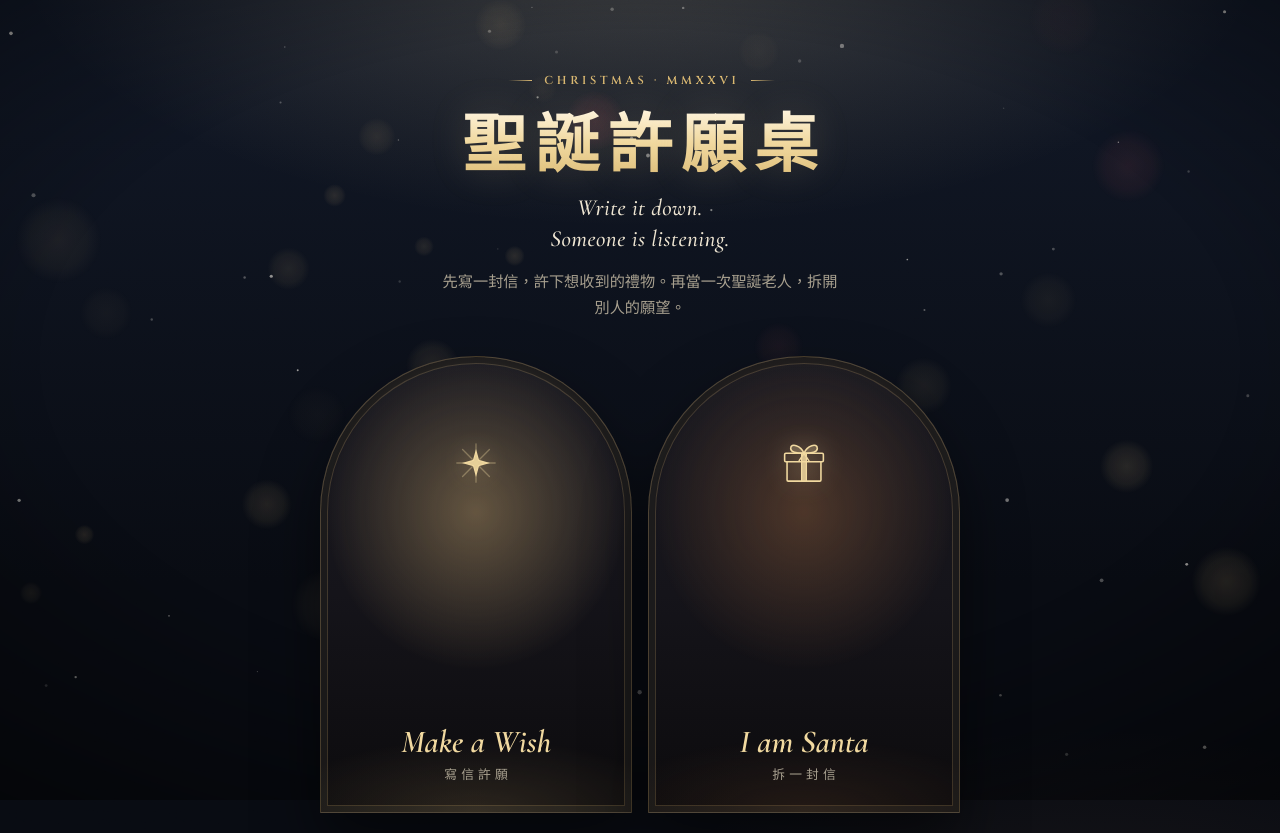
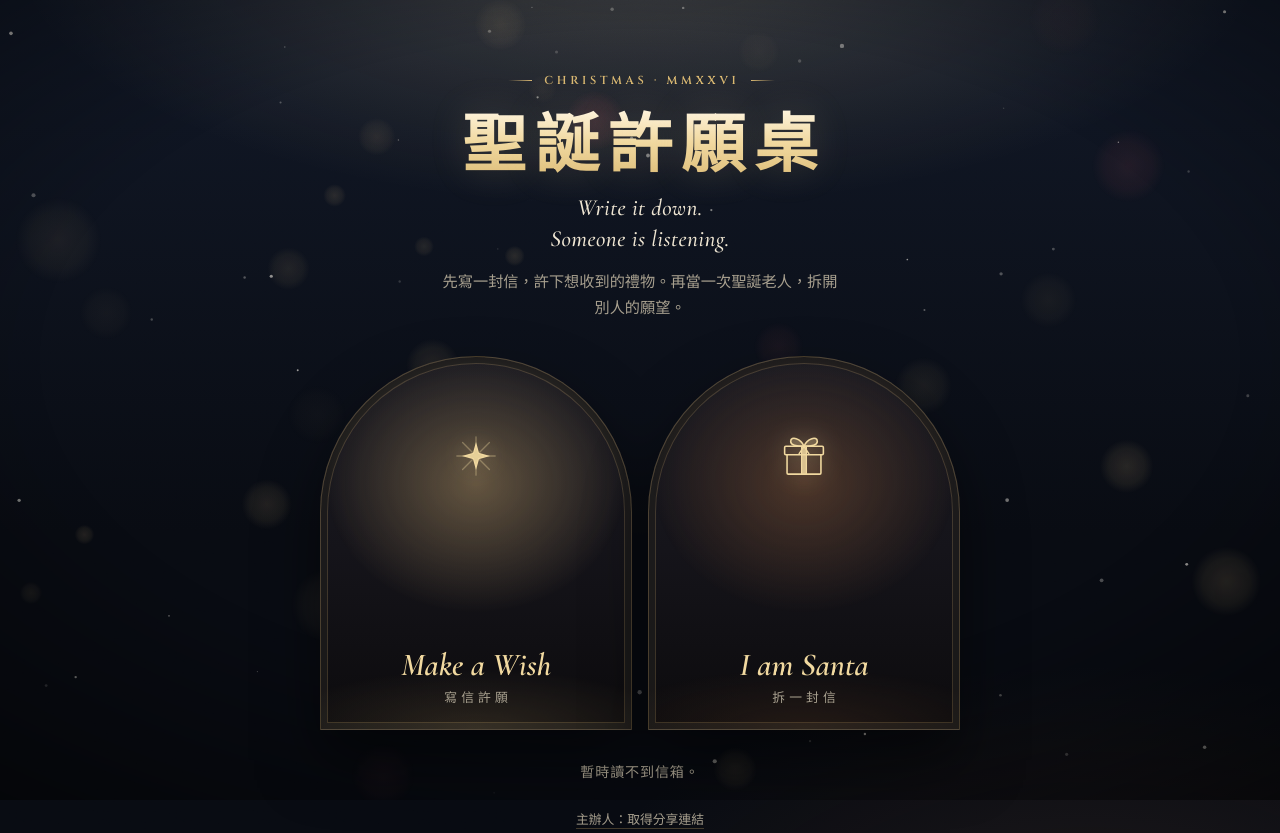
Before and after one commit to Sereineeee/christmas, a plain HTML site: page index.html in a window 1280 px wide. Shown: the top 833 px of the page. Drawn offline with nearby package versions, Linux system fonts and the light colour scheme; no server answers; a web font is replaced by a local one.

Commit message:
入口門縮短
Co-Authored-By: Claude Opus 5.5 <noreply@anthropic.com>
Claude-Session: https://claude.ai/code/session_011m5bv1AudWECqarSR7AaWU

```diff
--- a/index.html
+++ b/index.html
@@ -110,7 +110,7 @@ a { color: inherit; }
 .doors { display: grid; grid-template-columns: 1fr 1fr; gap: 16px; margin-top: 36px; }
 .door {
   position: relative; display: flex; flex-direction: column; align-items: center; justify-content: flex-end; gap: 6px;
-  aspect-ratio: 3 / 4.4; padding: 20px 10px 26px; text-align: center; text-decoration: none; color: var(--fg);
+  aspect-ratio: 3 / 3.6; padding: 18px 10px 20px; text-align: center; text-decoration: none; color: var(--fg);
   border-radius: 999px 999px 6px 6px; border: 1px solid var(--line); overflow: hidden; isolation: isolate;
   background: linear-gradient(180deg, #1b1b22 0%, #15141a 52%, #0c0b0d 100%);
   box-shadow: inset 0 0 0 6px rgba(8, 11, 18, 0.65), inset 0 0 0 7px rgba(217, 184, 114, 0.22), 0 30px 60px rgba(0, 0, 0, 0.5);
@@ -125,7 +125,7 @@ a { color: inherit; }
 .door:hover { transform: translateY(-6px); border-color: rgba(217, 184, 114, 0.6); }
 .door:hover::before { opacity: 1; }
 .door:active { transform: translateY(-2px); }
-.door svg { width: 46px; height: 46px; flex: none; margin-bottom: auto; margin-top: 22%; filter: drop-shadow(0 0 12px rgba(241, 217, 160, 0.45)); }
+.door svg { width: 46px; height: 46px; flex: none; margin-bottom: auto; margin-top: 20%; filter: drop-shadow(0 0 12px rgba(241, 217, 160, 0.45)); }
 .door-latin { font-family: var(--font-script); font-style: italic; font-weight: 600; font-size: clamp(1.55rem, 7vw, 2rem); line-height: 1.1; color: var(--gold-hi); }
 .door-zh { font-family: var(--font-display); font-size: 0.8rem; color: var(--fg-soft); letter-spacing: 0.32em; padding-left: 0.32em; }
 .doors { animation: rise 1.6s 0.6s cubic-bezier(0.2, 0.7, 0.2, 1) both; }
```
